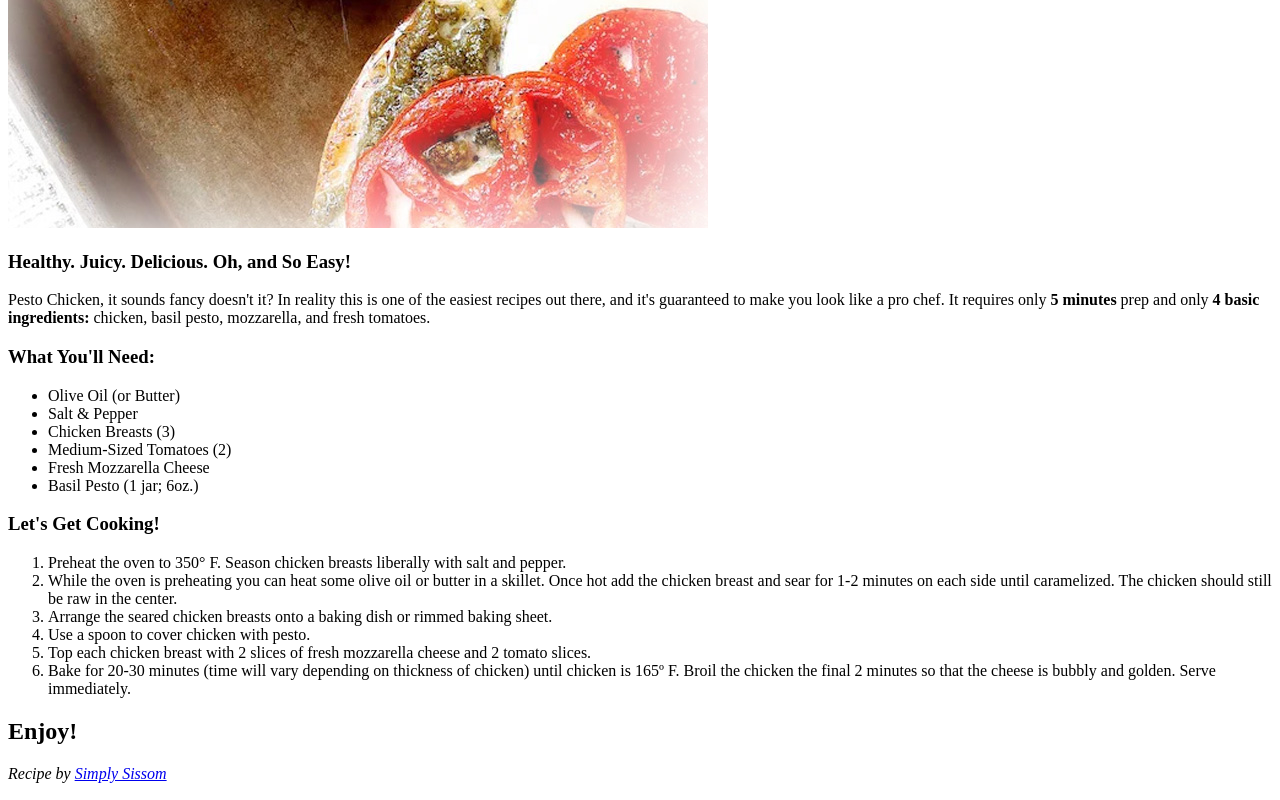
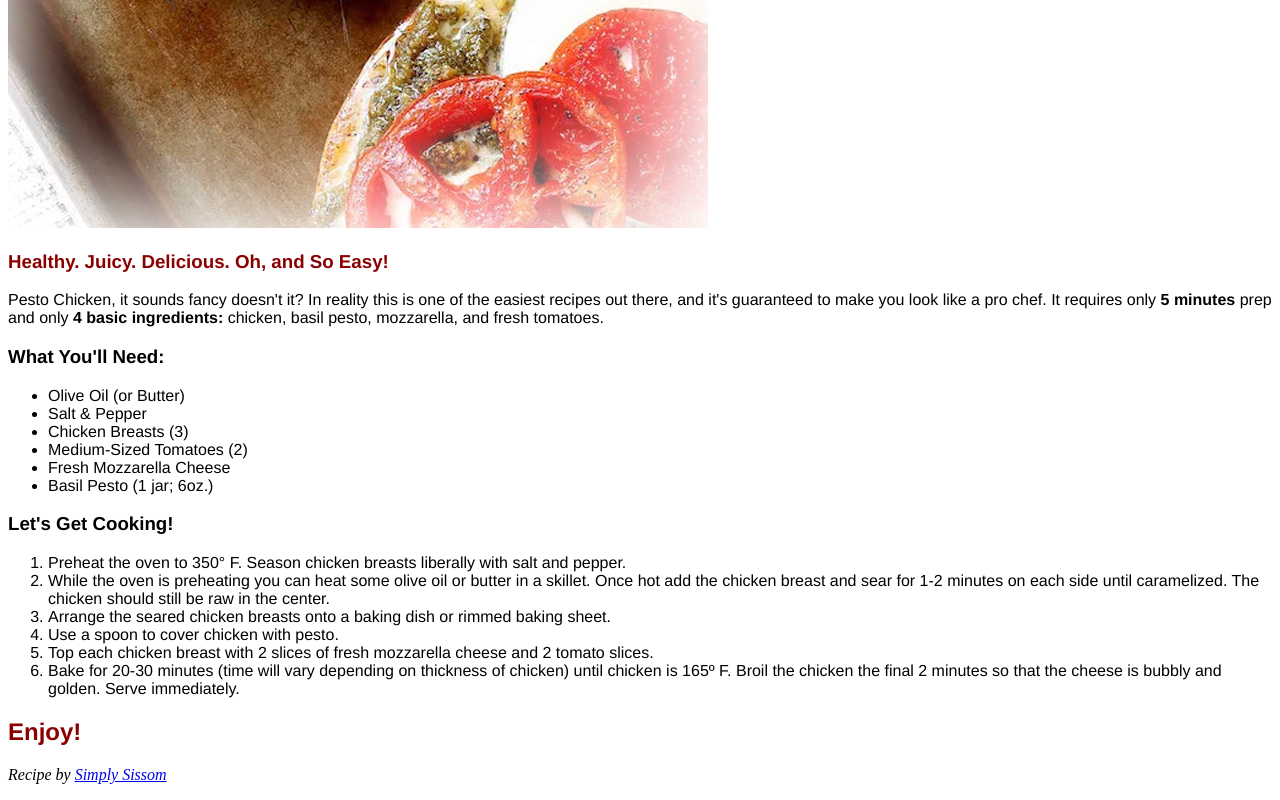
Before and after one commit to mgearz/odin-recipes, a plain HTML site: page recipes/pesto-chicken.html in a window 1280 px wide. Shown: the part 640-1440 px from the top of the page. Drawn offline with Linux system fonts and the light colour scheme.

Commit message:
Added Basic CSS
Using an external CSS file (style.css), I began to play around with styling the typography on all the pages. This gave me the opportunity to practice with Class and ID selectors, Grouping, and Typography Basics.

```diff
--- a/recipes/pesto-chicken.html
+++ b/recipes/pesto-chicken.html
@@ -1,21 +1,22 @@
 <!DOCTYPE html>
 <html lang="en">
 <head>
+    <link rel="stylesheet" href="../style.css">
     <meta charset="UTF-8">
     <meta http-equiv="X-UA-Compatible" content="IE=edge">
     <meta name="viewport" content="width=device-width, initial-scale=1.0">
     <title>Pesto Chicken</title>
 </head>
 <body>
-    <h1>Pesto Chicken</h1>
+    <h1 class="header1">Pesto Chicken</h1>
 
     <img src="../imgs/Pesto-Chicken.jpg">
 
-    <h3>Healthy. Juicy. Delicious. Oh, and So Easy!</h3>
-    <p>Pesto Chicken, it sounds fancy doesn't it? In reality this is one of the easiest recipes out there, and it's guaranteed to make you look like a pro chef. It requires only <strong>5 minutes</strong> prep and only <strong>4 basic ingredients:</strong> chicken, basil pesto, mozzarella, and fresh tomatoes.</p>
+    <h3 id="tagline">Healthy. Juicy. Delicious. Oh, and So Easy!</h3>
+    <p class="bodycopy">Pesto Chicken, it sounds fancy doesn't it? In reality this is one of the easiest recipes out there, and it's guaranteed to make you look like a pro chef. It requires only <strong>5 minutes</strong> prep and only <strong>4 basic ingredients:</strong> chicken, basil pesto, mozzarella, and fresh tomatoes.</p>
 
-    <h3>What You'll Need:</h3>
-    <ul>
+    <h3 class="header3">What You'll Need:</h3>
+    <ul class="ingredients">
         <li>Olive Oil (or Butter)</li>
         <li>Salt & Pepper</li>
         <li>Chicken Breasts (3)</li>
@@ -24,8 +25,8 @@
         <li>Basil Pesto (1 jar; 6oz.)</li>
     </ul>
 
-    <h3>Let's Get Cooking!</h3>
-    <ol>
+    <h3 class="header3">Let's Get Cooking!</h3>
+    <ol class="olist">
         <li>Preheat the oven to 350° F. Season chicken breasts liberally with salt and pepper.</li>
         <li>While the oven is preheating you can heat some olive oil or butter in a skillet. Once hot add the chicken breast and sear for 1-2 minutes on each side until caramelized. The chicken should still be raw in the center.</li>
         <li>Arrange the seared chicken breasts onto a baking dish or rimmed baking sheet.</li>
@@ -34,7 +35,7 @@
         <li>Bake for 20-30 minutes (time will vary depending on thickness of chicken) until chicken is 165º F. Broil the chicken the final 2 minutes so that the cheese is bubbly and golden. Serve immediately.</li>
     </ol>
 
-    <h2>Enjoy!</h2>
+    <h2 class="header2">Enjoy!</h2>
 
     <p><em>Recipe by <a href="https://www.simplysissom.com/pestochickenbake/">Simply Sissom</em></a></p>
 </body>
--- /dev/null
+++ b/style.css
@@ -0,0 +1,29 @@
+.header1 {
+    color: red;
+    font-family: "Helvetica", "Verdana", sans-serif;
+    font-weight: bold;
+}
+
+.header2 {
+    font-family: "Helvetica", "Verdana", sans-serif;
+    color: darkred;
+}
+
+.header3,
+.header4,
+.ulist {
+    font-family: "Helvetica", "Verdana", sans-serif;
+    font-weight: bold;
+}
+
+#tagline {
+    font-family: "Helvetica", "Verdana", sans-serif;
+    font-weight: bold;
+    color: darkred;
+}
+
+.ingredients,
+.olist,
+.bodycopy {
+    font-family: "Helvetica", "Verdana", sans-serif;
+}
```
Also changed, not shown: index.html (+3 -2 lines), recipes/lasagna.html (+11 -10 lines), recipes/pad-thai.html (+12 -11 lines).
